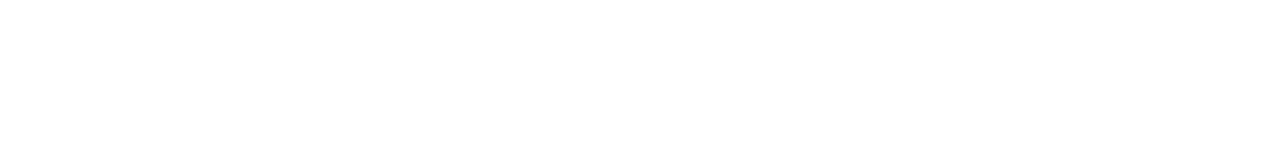
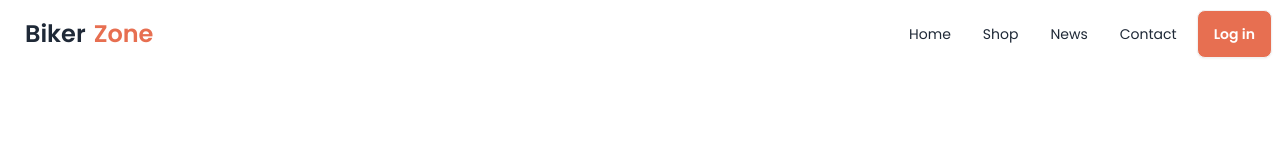
Before and after one commit to mdrieadmia/biker-zone, a plain HTML site: page index.html in a window 1280 px wide. Drawn offline with nearby package versions, Linux system fonts and the light colour scheme.

Commit message:
Navbar added and responsive design applied

```diff
--- a/index.html
+++ b/index.html
@@ -3,11 +3,68 @@
 <head>
     <meta charset="UTF-8">
     <meta name="viewport" content="width=device-width, initial-scale=1.0">
+    <!-- Website Title -->
     <title>Biker Zone</title>
+    <!-- Daisy UI CDN -->
+    <link href="https://cdn.jsdelivr.net/npm/daisyui@4.6.0/dist/full.min.css" rel="stylesheet" type="text/css" />
+    <!-- Tailwind CSS CDN -->
+    <script src="https://cdn.tailwindcss.com"></script>
+    <!-- Google Fonts Link -->
+    <link rel="preconnect" href="https://fonts.googleapis.com">
+    <link rel="preconnect" href="https://fonts.gstatic.com" crossorigin>
+    <link href="https://fonts.googleapis.com/css2?family=Poppins:wght@400;500;600;700;800&display=swap" rel="stylesheet">
+    <!-- Custom CSS -->
+    <style>
+        .font-poppins{
+            font-family: 'Poppins', sans-serif;
+        }
+    </style>
+    <!-- Custom Color -->
+    <script>
+        tailwind.config = {
+          theme: {
+            extend: {
+              colors: {
+                'brand': '#E76F51',
+              }
+            }
+          }
+        }
+      </script>
 </head>
-<body>
+<body class="font-poppins">
     <header>
-
+        <nav class="container mx-auto">
+            <div class="navbar bg-base-100 flex justify-between">
+                <div class="navbar-start">
+                  <div class="dropdown">
+                    <div tabindex="0" role="button" class="btn btn-ghost lg:hidden">
+                      <svg xmlns="http://www.w3.org/2000/svg" class="h-5 w-5" fill="none" viewBox="0 0 24 24" stroke="currentColor"><path stroke-linecap="round" stroke-linejoin="round" stroke-width="2" d="M4 6h16M4 12h8m-8 6h16" /></svg>
+                    </div>
+                    <ul tabindex="0" class="menu menu-sm dropdown-content mt-3 z-[1] p-2 shadow bg-base-100 rounded-box w-52">
+                        <li><a>Home</a></li>
+                        <li><a>Shop</a></li>
+                        <li><a>News</a></li>
+                        <li><a>Contact</a></li>
+                    </ul>
+                  </div>
+                  <a class="btn btn-ghost text-2xl"> Biker <span class="text-brand">Zone</span> </a>
+                </div>
+                <div class="">
+                  <div class="navbar-center hidden lg:flex">
+                    <ul class="menu menu-horizontal px-1">
+                      <li><a>Home</a></li>
+                      <li><a>Shop</a></li>
+                      <li><a>News</a></li>
+                      <li><a>Contact</a></li>
+                    </ul>
+                  </div>
+                  <div class="">
+                    <a class="btn bg-brand text-white">Log in</a>
+                  </div>
+                </div>
+              </div>
+        </nav>
     </header>
     <main>
 
--- /dev/null
+++ b/tailwind.config.js
@@ -0,0 +1,8 @@
+/** @type {import('tailwindcss').Config} */
+module.exports = {
+    content: ["./src/**/*.{html,js}"],
+    theme: {
+      extend: {},
+    },
+    plugins: [],
+  }
```
